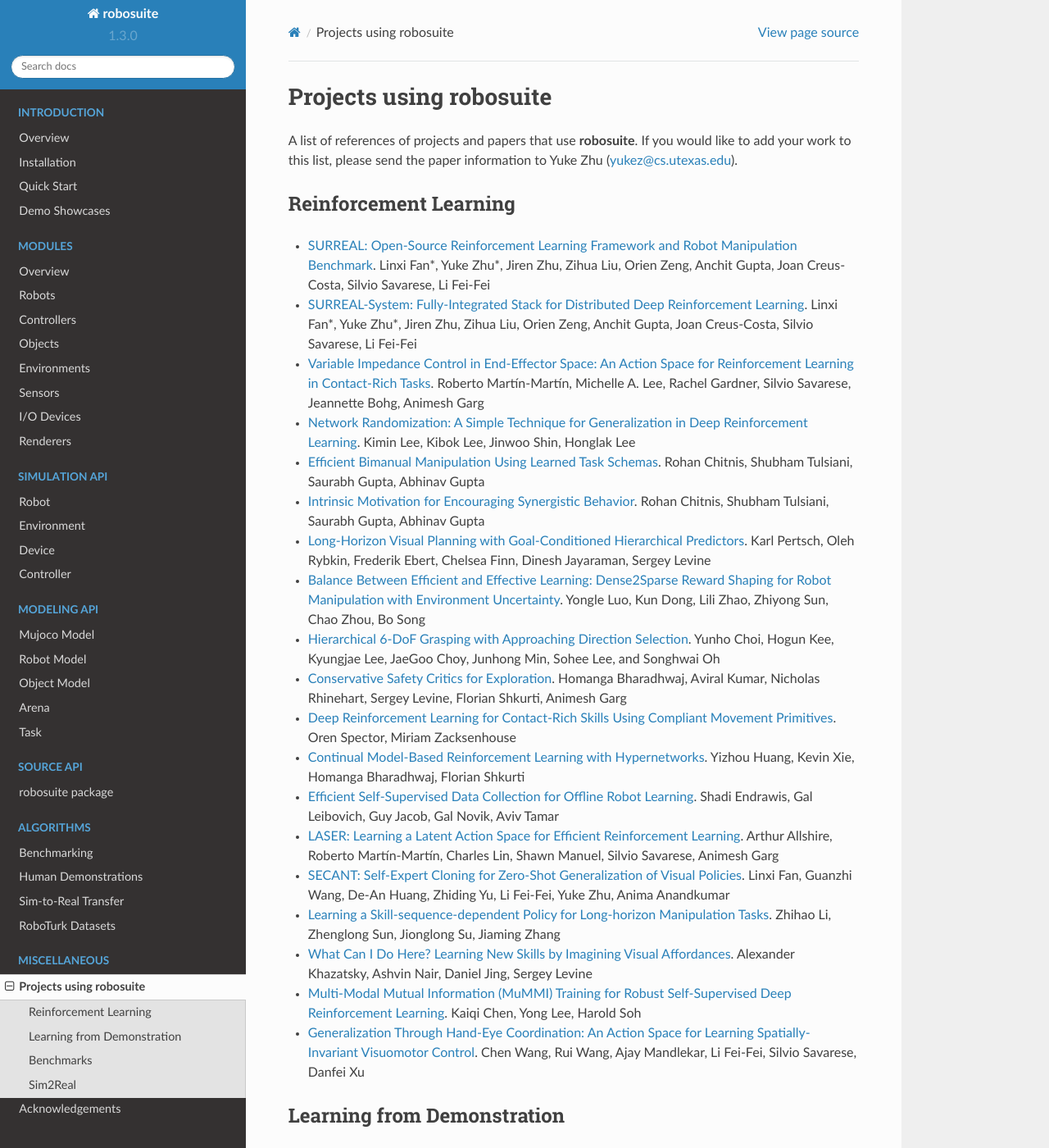
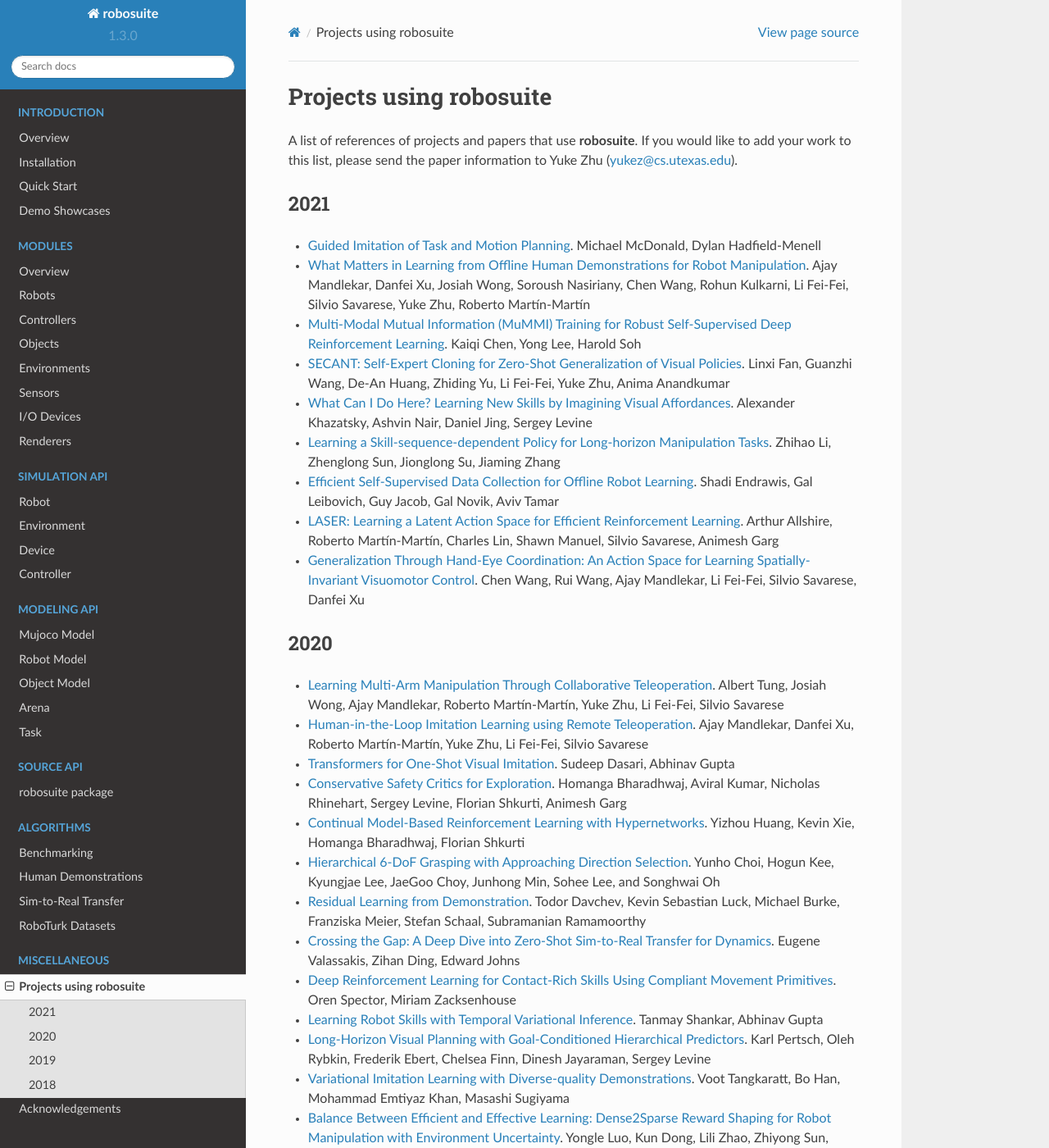
Before and after one commit to ARISE-Initiative/robosuite, a Sphinx documentation site: the page built from docs/references.md, in a window 1280 px wide and 1400 px high. Shown: the whole window at 82% size. Built offline with Sphinx 7.4.7 and the Read the Docs theme 2.0.0, drawn with Linux system fonts in a browser that asks for light colours; some of the changed text lies outside the part shown.

Commit message:
Restructure references by year

```diff
--- a/docs/references.md
+++ b/docs/references.md
@@ -2,46 +2,46 @@
 
 A list of references of projects and papers that use **robosuite**. If you would like to add your work to this list, please send the paper information to Yuke Zhu ([yukez@cs.utexas.edu](mailto:yukez@cs.utexas.edu)).
 
-## Reinforcement Learning
+## 2021
 
-- [SURREAL: Open-Source Reinforcement Learning Framework and Robot Manipulation Benchmark](http://svl.stanford.edu/assets/papers/fan2018corl.pdf). Linxi Fan\*, Yuke Zhu\*, Jiren Zhu, Zihua Liu, Orien Zeng, Anchit Gupta, Joan Creus-Costa, Silvio Savarese, Li Fei-Fei
+- [Guided Imitation of Task and Motion Planning](https://arxiv.org/abs/2112.03386). Michael McDonald, Dylan Hadfield-Menell
+- [What Matters in Learning from Offline Human Demonstrations for Robot Manipulation](https://arxiv.org/abs/2108.03298). Ajay Mandlekar, Danfei Xu, Josiah Wong, Soroush Nasiriany, Chen Wang, Rohun Kulkarni, Li Fei-Fei, Silvio Savarese, Yuke Zhu, Roberto Martín-Martín
+- [Multi-Modal Mutual Information (MuMMI) Training for Robust Self-Supervised Deep Reinforcement Learning](https://arxiv.org/abs/2107.02339). Kaiqi Chen, Yong Lee, Harold Soh
+- [SECANT: Self-Expert Cloning for Zero-Shot Generalization of Visual Policies](https://arxiv.org/abs/2106.09678). Linxi Fan, Guanzhi Wang, De-An Huang, Zhiding Yu, Li Fei-Fei, Yuke Zhu, Anima Anandkumar
+- [What Can I Do Here? Learning New Skills by Imagining Visual Affordances](https://arxiv.org/abs/2106.00671). Alexander Khazatsky, Ashvin Nair, Daniel Jing, Sergey Levine
+- [Learning a Skill-sequence-dependent Policy for Long-horizon Manipulation Tasks](https://arxiv.org/abs/2105.05484). Zhihao Li, Zhenglong Sun, Jionglong Su, Jiaming Zhang
+- [Efficient Self-Supervised Data Collection for Offline Robot Learning](https://arxiv.org/abs/2105.04607). Shadi Endrawis, Gal Leibovich, Guy Jacob, Gal Novik, Aviv Tamar
+- [LASER: Learning a Latent Action Space for Efficient Reinforcement Learning](https://arxiv.org/abs/2103.15793). Arthur Allshire, Roberto Martín-Martín, Charles Lin, Shawn Manuel, Silvio Savarese, Animesh Garg
+- [Generalization Through Hand-Eye Coordination: An Action Space for Learning Spatially-Invariant Visuomotor Control](https://arxiv.org/abs/2103.00375). Chen Wang, Rui Wang, Ajay Mandlekar, Li Fei-Fei, Silvio Savarese, Danfei Xu
+
+## 2020
+
+- [Learning Multi-Arm Manipulation Through Collaborative Teleoperation](https://arxiv.org/abs/2012.06738). Albert Tung, Josiah Wong, Ajay Mandlekar, Roberto Martín-Martín, Yuke Zhu, Li Fei-Fei, Silvio Savarese
+- [Human-in-the-Loop Imitation Learning using Remote Teleoperation](https://arxiv.org/abs/2012.06733). Ajay Mandlekar, Danfei Xu, Roberto Martín-Martín, Yuke Zhu, Li Fei-Fei, Silvio Savarese
+- [Transformers for One-Shot Visual Imitation](https://arxiv.org/abs/2011.05970). Sudeep Dasari, Abhinav Gupta
+- [Conservative Safety Critics for Exploration](https://arxiv.org/abs/2010.14497). Homanga Bharadhwaj, Aviral Kumar, Nicholas Rhinehart, Sergey Levine, Florian Shkurti, Animesh Garg
+- [Continual Model-Based Reinforcement Learning with Hypernetworks](https://arxiv.org/abs/2009.11997). Yizhou Huang, Kevin Xie, Homanga Bharadhwaj, Florian Shkurti
+- [Hierarchical 6-DoF Grasping with Approaching Direction Selection](http://rllab.snu.ac.kr/publications/papers/2020_icra_gads.pdf). Yunho Choi, Hogun Kee, Kyungjae Lee, JaeGoo Choy, Junhong Min, Sohee Lee, and Songhwai Oh
+- [Residual Learning from Demonstration](https://arxiv.org/abs/2008.07682). Todor Davchev, Kevin Sebastian Luck, Michael Burke, Franziska Meier, Stefan Schaal, Subramanian Ramamoorthy
+- [Crossing the Gap: A Deep Dive into Zero-Shot Sim-to-Real Transfer for Dynamics](https://arxiv.org/abs/2008.06686). Eugene Valassakis, Zihan Ding, Edward Johns
+- [Deep Reinforcement Learning for Contact-Rich Skills Using Compliant Movement Primitives](https://arxiv.org/abs/2008.13223). Oren Spector, Miriam Zacksenhouse
+- [Learning Robot Skills with Temporal Variational Inference](https://arxiv.org/abs/2006.16232). Tanmay Shankar, Abhinav Gupta
+- [Long-Horizon Visual Planning with Goal-Conditioned Hierarchical Predictors](https://arxiv.org/abs/2006.13205). Karl Pertsch, Oleh Rybkin, Frederik Ebert, Chelsea Finn, Dinesh Jayaraman, Sergey Levine
+- [Variational Imitation Learning with Diverse-quality Demonstrations](https://proceedings.icml.cc/static/paper_files/icml/2020/577-Paper.pdf). Voot Tangkaratt, Bo Han, Mohammad Emtiyaz Khan, Masashi Sugiyama
+- [Balance Between Efficient and Effective Learning: Dense2Sparse Reward Shaping for Robot Manipulation with Environment Uncertainty](https://arxiv.org/abs/2003.02740). Yongle Luo, Kun Dong, Lili Zhao, Zhiyong Sun, Chao Zhou, Bo Song
+- [Intrinsic Motivation for Encouraging Synergistic Behavior](https://arxiv.org/abs/2002.05189). Rohan Chitnis, Shubham Tulsiani, Saurabh Gupta, Abhinav Gupta
+
+## 2019
+
+- [To Follow or not to Follow: Selective Imitation Learning from Observations](https://arxiv.org/abs/1912.07670). Youngwoon Lee, Edward S. Hu, Zhengyu Yang, Joseph J. Lim
+- [IKEA Furniture Assembly Environment for Long-Horizon Complex Manipulation Tasks](https://arxiv.org/abs/1911.07246). Youngwoon Lee, Edward S. Hu, Zhengyu Yang, Alex Yin, Joseph J. Lim
+- [IRIS: Implicit Reinforcement without Interaction at Scale for Learning Control from Offline Robot Manipulation Data](https://arxiv.org/abs/1911.05321). Ajay Mandlekar, Fabio Ramos, Byron Boots, Silvio Savarese, Li Fei-Fei, Animesh Garg, Dieter Fox
+- [Network Randomization: A Simple Technique for Generalization in Deep Reinforcement Learning](https://arxiv.org/abs/1910.05396). Kimin Lee, Kibok Lee, Jinwoo Shin, Honglak Lee
+- [Efficient Bimanual Manipulation Using Learned Task Schemas](https://arxiv.org/abs/1909.13874). Rohan Chitnis, Shubham Tulsiani, Saurabh Gupta, Abhinav Gupta
 - [SURREAL-System: Fully-Integrated Stack for Distributed Deep Reinforcement Learning](https://arxiv.org/abs/1909.12989). Linxi Fan\*, Yuke Zhu\*, Jiren Zhu, Zihua Liu, Orien Zeng, Anchit Gupta, Joan Creus-Costa, Silvio Savarese, Li Fei-Fei
 - [Variable Impedance Control in End-Effector Space: An Action Space for Reinforcement Learning in Contact-Rich Tasks](https://arxiv.org/abs/1906.08880). Roberto Martín-Martín, Michelle A. Lee, Rachel Gardner, Silvio Savarese, Jeannette Bohg, Animesh Garg
-- [Network Randomization: A Simple Technique for Generalization in Deep Reinforcement Learning](https://arxiv.org/abs/1910.05396). Kimin Lee, Kibok Lee, Jinwoo Shin, Honglak Lee
-- [Efficient Bimanual Manipulation Using Learned Task Schemas](https://arxiv.org/abs/1909.13874). Rohan Chitnis, Shubham Tulsiani, Saurabh Gupta, Abhinav Gupta
-- [Intrinsic Motivation for Encouraging Synergistic Behavior](https://arxiv.org/abs/2002.05189). Rohan Chitnis, Shubham Tulsiani, Saurabh Gupta, Abhinav Gupta
-- [Long-Horizon Visual Planning with Goal-Conditioned Hierarchical Predictors](https://arxiv.org/abs/2006.13205). Karl Pertsch, Oleh Rybkin, Frederik Ebert, Chelsea Finn, Dinesh Jayaraman, Sergey Levine
-- [Balance Between Efficient and Effective Learning: Dense2Sparse Reward Shaping for Robot Manipulation with Environment Uncertainty](https://arxiv.org/abs/2003.02740). Yongle Luo, Kun Dong, Lili Zhao, Zhiyong Sun, Chao Zhou, Bo Song
-- [Hierarchical 6-DoF Grasping with Approaching Direction Selection](http://rllab.snu.ac.kr/publications/papers/2020_icra_gads.pdf). Yunho Choi, Hogun Kee, Kyungjae Lee, JaeGoo Choy, Junhong Min, Sohee Lee, and Songhwai Oh
-- [Conservative Safety Critics for Exploration](https://arxiv.org/abs/2010.14497). Homanga Bharadhwaj, Aviral Kumar, Nicholas Rhinehart, Sergey Levine, Florian Shkurti, Animesh Garg
-- [Deep Reinforcement Learning for Contact-Rich Skills Using Compliant Movement Primitives](https://arxiv.org/abs/2008.13223). Oren Spector, Miriam Zacksenhouse
-- [Continual Model-Based Reinforcement Learning with Hypernetworks](https://arxiv.org/abs/2009.11997). Yizhou Huang, Kevin Xie, Homanga Bharadhwaj, Florian Shkurti
-- [Efficient Self-Supervised Data Collection for Offline Robot Learning](https://arxiv.org/abs/2105.04607). Shadi Endrawis, Gal Leibovich, Guy Jacob, Gal Novik, Aviv Tamar
-- [LASER: Learning a Latent Action Space for Efficient Reinforcement Learning](https://arxiv.org/abs/2103.15793). Arthur Allshire, Roberto Martín-Martín, Charles Lin, Shawn Manuel, Silvio Savarese, Animesh Garg
-- [SECANT: Self-Expert Cloning for Zero-Shot Generalization of Visual Policies](https://arxiv.org/abs/2106.09678). Linxi Fan, Guanzhi Wang, De-An Huang, Zhiding Yu, Li Fei-Fei, Yuke Zhu, Anima Anandkumar
-- [Learning a Skill-sequence-dependent Policy for Long-horizon Manipulation Tasks](https://arxiv.org/abs/2105.05484). Zhihao Li, Zhenglong Sun, Jionglong Su, Jiaming Zhang
-- [What Can I Do Here? Learning New Skills by Imagining Visual Affordances](https://arxiv.org/abs/2106.00671). Alexander Khazatsky, Ashvin Nair, Daniel Jing, Sergey Levine
-- [Multi-Modal Mutual Information (MuMMI) Training for Robust Self-Supervised Deep Reinforcement Learning](https://arxiv.org/abs/2107.02339). Kaiqi Chen, Yong Lee, Harold Soh
-- [Generalization Through Hand-Eye Coordination: An Action Space for Learning Spatially-Invariant Visuomotor Control](https://arxiv.org/abs/2103.00375). Chen Wang, Rui Wang, Ajay Mandlekar, Li Fei-Fei, Silvio Savarese, Danfei Xu
 
-## Learning from Demonstration
+## 2018
 
 - [RoboTurk: A Crowdsourcing Platform for Robotic Skill Learning through Imitation](https://arxiv.org/abs/1811.02790). Ajay Mandlekar, Yuke Zhu, Animesh Garg, Jonathan Booher, Max Spero, Albert Tung, Julian Gao, John Emmons, Anchit Gupta, Emre Orbay, Silvio Savarese, Li Fei-Fei
-- [IRIS: Implicit Reinforcement without Interaction at Scale for Learning Control from Offline Robot Manipulation Data](https://arxiv.org/abs/1911.05321). Ajay Mandlekar, Fabio Ramos, Byron Boots, Silvio Savarese, Li Fei-Fei, Animesh Garg, Dieter Fox
-- [To Follow or not to Follow: Selective Imitation Learning from Observations](https://arxiv.org/abs/1912.07670). Youngwoon Lee, Edward S. Hu, Zhengyu Yang, Joseph J. Lim
-- [Learning Robot Skills with Temporal Variational Inference](https://arxiv.org/abs/2006.16232). Tanmay Shankar, Abhinav Gupta
-- [Residual Learning from Demonstration](https://arxiv.org/abs/2008.07682). Todor Davchev, Kevin Sebastian Luck, Michael Burke, Franziska Meier, Stefan Schaal, Subramanian Ramamoorthy
-- [Variational Imitation Learning with Diverse-quality Demonstrations](https://proceedings.icml.cc/static/paper_files/icml/2020/577-Paper.pdf). Voot Tangkaratt, Bo Han, Mohammad Emtiyaz Khan, Masashi Sugiyama
-- [Transformers for One-Shot Visual Imitation](https://corlconf.github.io/paper_463/). Sudeep Dasari, Abhinav Gupta
-- [Learning Multi-Arm Manipulation Through Collaborative Teleoperation](https://arxiv.org/abs/2012.06738). Albert Tung, Josiah Wong, Ajay Mandlekar, Roberto Martín-Martín, Yuke Zhu, Li Fei-Fei, Silvio Savarese
-- [Human-in-the-Loop Imitation Learning using Remote Teleoperation](https://arxiv.org/abs/2012.06733). Ajay Mandlekar, Danfei Xu, Roberto Martín-Martín, Yuke Zhu, Li Fei-Fei, Silvio Savarese
-- [Accelerate Then Imitate: Learning from Task and Motion Planing](https://www2.eecs.berkeley.edu/Pubs/TechRpts/2021/EECS-2021-96.pdf). Michael McDonald, Dylan Hadfield-Menell
-
-## Benchmarks
-
-- [IKEA Furniture Assembly Environment for Long-Horizon Complex Manipulation Tasks](https://arxiv.org/abs/1911.07246). Youngwoon Lee, Edward S. Hu, Zhengyu Yang, Alex Yin, Joseph J. Lim
-- [What Matters in Learning from Offline Human Demonstrations for Robot Manipulation](https://arxiv.org/abs/2108.03298). Ajay Mandlekar, Danfei Xu, Josiah Wong, Soroush Nasiriany, Chen Wang, Rohun Kulkarni, Li Fei-Fei, Silvio Savarese, Yuke Zhu, Roberto Martín-Martín
-
-## Sim2Real
-
-- [Crossing the Gap: A Deep Dive into Zero-Shot Sim-to-Real Transfer for Dynamics](https://arxiv.org/abs/2008.06686). Eugene Valassakis, Zihan Ding, Edward Johns
+- [SURREAL: Open-Source Reinforcement Learning Framework and Robot Manipulation Benchmark](http://svl.stanford.edu/assets/papers/fan2018corl.pdf). Linxi Fan\*, Yuke Zhu\*, Jiren Zhu, Zihua Liu, Orien Zeng, Anchit Gupta, Joan Creus-Costa, Silvio Savarese, Li Fei-Fei
```
